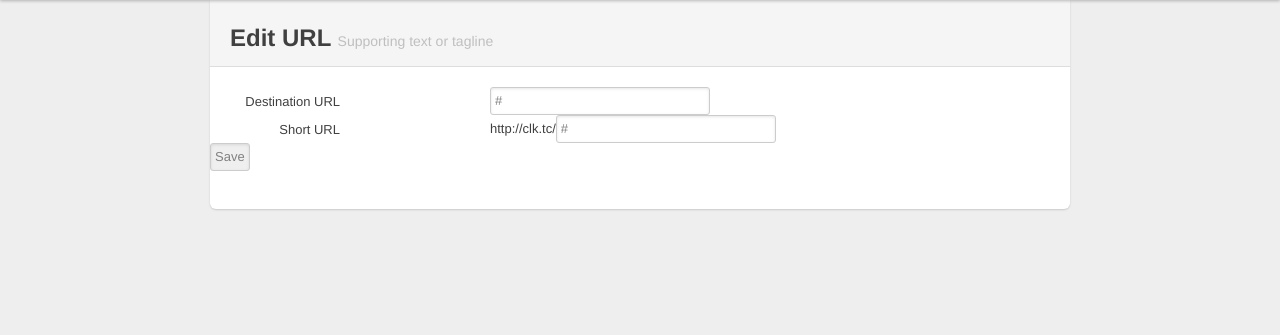
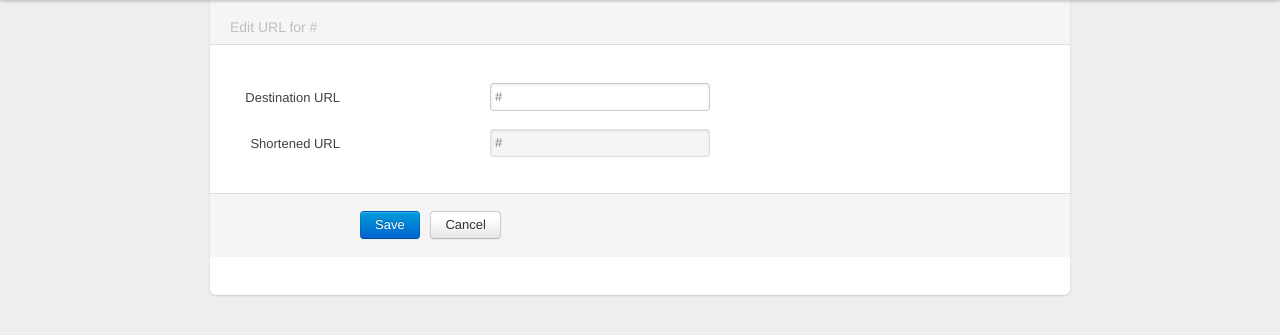
Before and after one commit to cosmin/clktc, a Django app: template clktc/links/templates/links/edit.html in a window 1280 px wide. Shown: the part 40-375 px from the top of the page. Run offline with Django 3.2, Linux system fonts and the light colour scheme; the template is opened without the code that fills it: most values are stand-ins (such as "Sample title", 1, 10 or a date in 2020).

Commit message:
updated all links, edit and add pages to use new bootstrap layout

```diff
--- a/clktc/links/templates/links/all.html
+++ b/clktc/links/templates/links/all.html
@@ -1,9 +1,8 @@
 {% extends "base.html" %}
-{% block title %}All URLs{% endblock %}
+{% block title %}Your links{% endblock %}
+{% block subtitle %}View and edit your links{% endblock %}
 {% block content %}
-    <div><a href="{% url add_link %}">Add New Link</a></div>
     <div id="links">
-        <p>Your links</p>
         <ul>
         {% for link in links %}
 
--- a/clktc/links/templates/links/edit.html
+++ b/clktc/links/templates/links/edit.html
@@ -1,12 +1,21 @@
 {% extends "base.html" %}
-{% block title %}Edit URL{% endblock %}
+{% block title %}{% endblock %}
+{% block subtitle %}Edit URL for {{ link.url }}{% endblock %}
 {% block content %}
     <form method="POST" action="{% url edit_link link.pk %}">
-    {% csrf_token %}
-    <div><label for="destination_url">Destination URL</label>
-        <span class="input"><input id="destination_url" name="destination_url" type="text" value={{ link.destination_url }}></span></div>
-    <div><label for="short_url">Short URL</label>
-        <span class="input">http://clk.tc/<input id="short_url" name="short_url" type="text" value={{ link.short_url }}></span></div>
-    <div><input type="submit" value="Save"/></div>
+        {% csrf_token %}
+        <fieldset>
+            <div class="clearfix"><label for="destination_url">Destination URL</label>
+                <span class="input"><input id="destination_url" name="destination_url" type="text"
+                                           value={{ link.destination_url }}></span></div>
+            <div class="clearfix"><label for="destination_url">Shortened URL</label>
+                <span class="input"><input id="short_url" name="short_url" type="text" disabled="true"
+                                           value={{ link.url }}></span></div>
+        </fieldset>
+        <div class="actions">
+            <button type="submit" class="btn primary">Save</button>
+            &nbsp;
+            <button type="reset" class="btn">Cancel</button>
+        </div>
     </form>
 {% endblock %}
```
Also changed, not shown: clktc/links/templates/links/add.html (+12 -6 lines).
